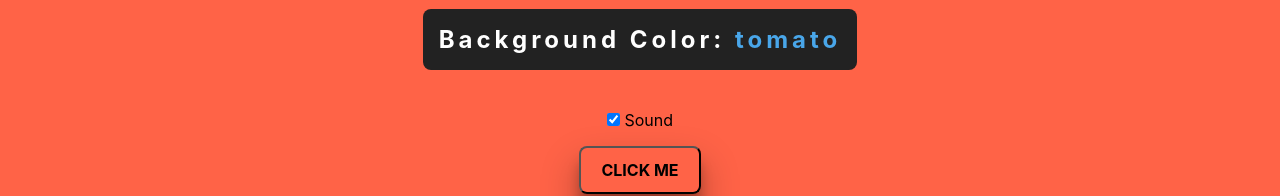
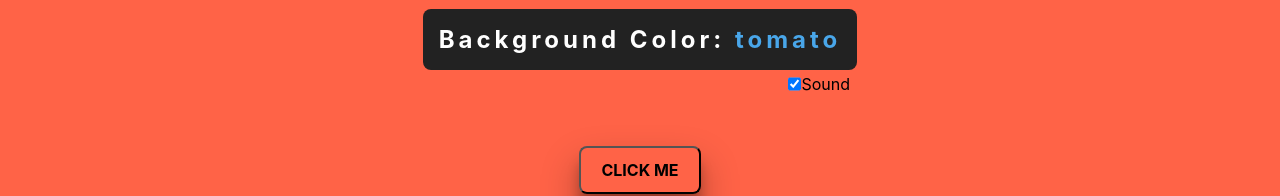
Before and after one commit to sfonua10/js-practice-color-flipper, a website: page index.html in a window 1280 px wide. Shown: the part 328-524 px from the top of the page. Drawn offline with Linux system fonts and the light colour scheme.

Commit message:
move sound checkbox under labels

```diff
--- a/index.html
+++ b/index.html
@@ -50,7 +50,6 @@
             background-color: #222;
             color: white;
             border-radius: 0.5rem;
-            margin-bottom: 2.5rem;
             padding: 1rem;
             letter-spacing: .25rem;
         }
@@ -66,7 +65,6 @@
             right: 0;
             margin: auto;
             height: 20px;
-            /*requires explicit height*/
         }
 
         button {
@@ -94,6 +92,15 @@
         a {
             color: inherit;
         }
+
+        #sound-container {
+            display: flex;
+            margin: auto;
+            width: 420px;
+            justify-content: flex-end;
+            padding: .25rem;
+            margin-bottom: 2rem;
+        }
     </style>
 </head>
 
@@ -114,7 +121,7 @@
             <div id="text-container">
                 <h1>Background Color: <span id="injectText">tomato</span></h1>
             </div>
-            <div>
+            <div id="sound-container">
                 <input type="checkbox" id="sound" name="sound" checked />
                 <label for="sound">Sound</label>
             </div>
```
